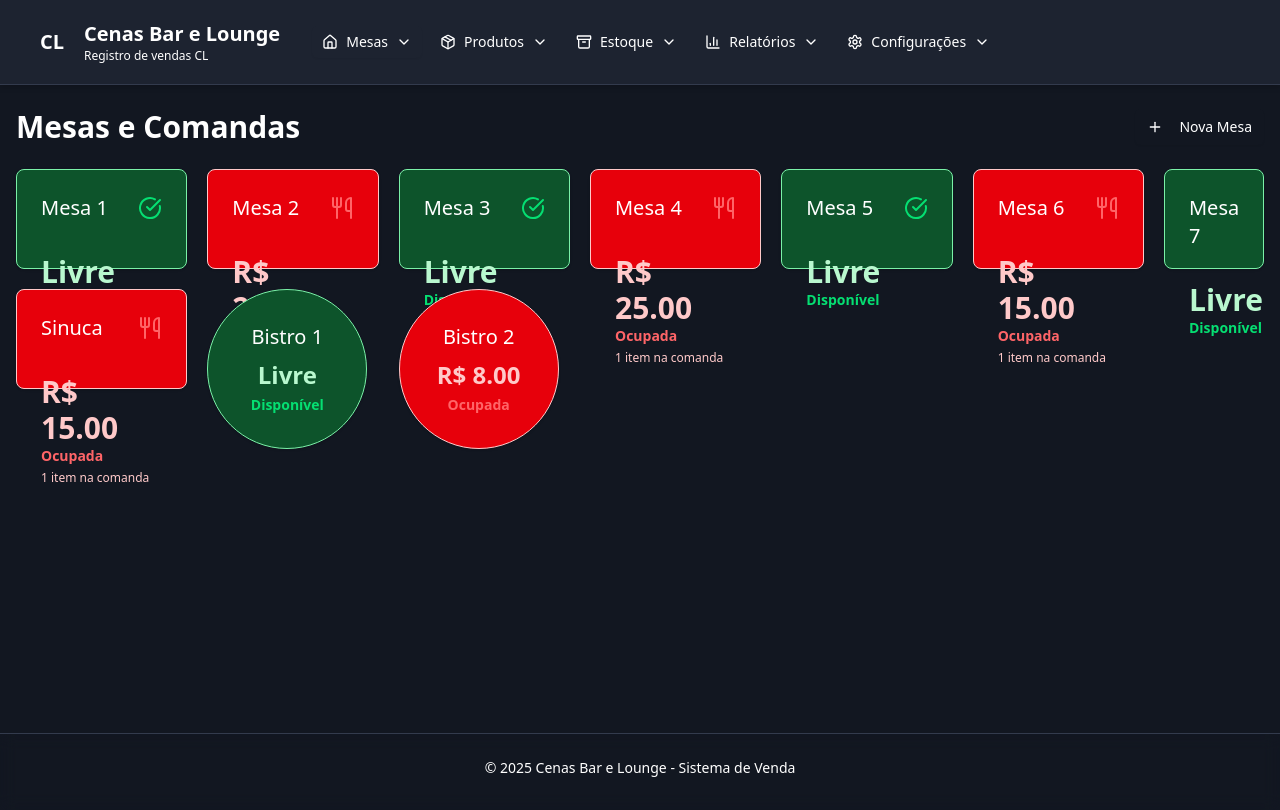
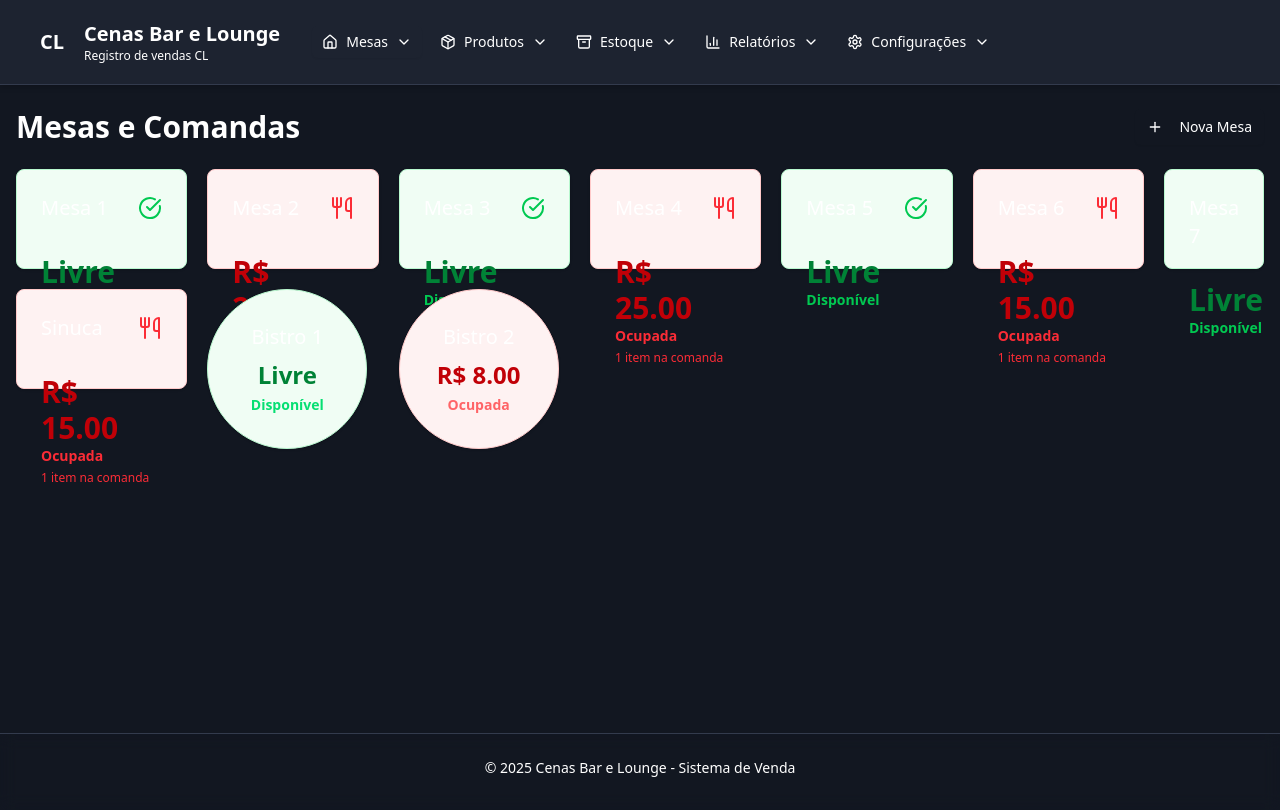
Before and after one commit to diegofsiilva/Cenas_Teste, a React (Vite) app: page / in a window 1280 px wide. Built offline with nearby package versions, Linux system fonts and the light colour scheme.

Commit message:
Refactor table status color for better visibility
Updated color classes for table status in dark theme.

```diff
--- a/src/components/TablesView.jsx
+++ b/src/components/TablesView.jsx
@@ -95,7 +95,7 @@ export default function TablesView() {
   const TableCard = ({ table }) => {
     const isOccupied = table.status === 'occupied';
     // Ajuste de cores para tema escuro e melhor visibilidade
-    const statusColor = isOccupied ? 'border-red-200 bg-red-600 text-red-200' : 'border-green-300 bg-green-900 text-green-200';
+   const statusColor = isOccupied ? 'border-red-200 bg-red-50 text-red-700' : 'border-green-200 bg-green-50 text-green-700';
     const statusText = isOccupied ? 'Ocupada' : 'Disponível';
     const totalOrder = table.order.reduce((sum, item) => sum + (item.price * item.qty), 0);
 
@@ -128,18 +128,18 @@ export default function TablesView() {
             <CardHeader className="flex flex-row items-center justify-between space-y-0 pb-2">
               <CardTitle className="text-xl font-medium text-white">{table.name}</CardTitle>
               {isOccupied ? (
-                <Utensils className="h-6 w-6 text-red-400" />
+                <Utensils className="h-6 w-6 text-red-500" />
               ) : (
-                <CheckCircle className="h-6 w-6 text-green-400" />
+                <CheckCircle className="h-6 w-6 text-green-500" />
               )}
             </CardHeader>
             <CardContent className="pt-0">
               <div className="text-3xl font-bold">{isOccupied ? `R$ ${totalOrder.toFixed(2)}` : 'Livre'}</div>
-              <p className={`text-sm font-semibold ${isOccupied ? 'text-red-400' : 'text-green-400'}`}>
+              <p className={`text-sm font-semibold ${isOccupied ? 'text-red-500' : 'text-green-500'}`}>
                 {statusText}
               </p>
               {isOccupied && (
-                <p className="text-xs text-red-200 mt-1">
+                <p className="text-xs text-red-500 mt-1">
                   {table.order.length} {table.order.length === 1 ? 'item' : 'itens'} na comanda
                 </p>
               )}
```
